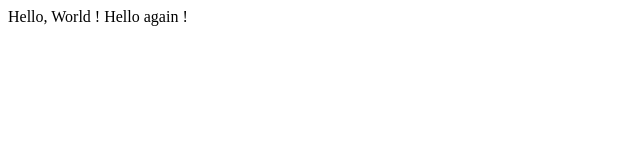
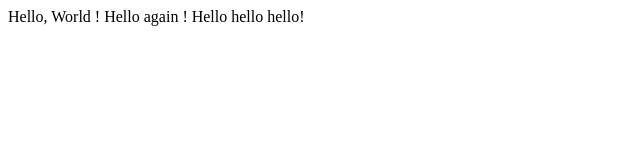
Before and after one commit to weoneLearning/lecture0, a plain HTML site: page index.html in a window 1280 px wide. Shown: the whole page, without its empty margins (0-640 px from the left). Drawn offline with Linux system fonts and the light colour scheme.

Commit message:
Update index.html

```diff
--- a/index.html
+++ b/index.html
@@ -9,7 +9,7 @@
 </head>
 
 <body>
-    Hello, World ! Hello again !
+    Hello, World ! Hello again ! Hello hello hello!
 </body>
 
 </html>
```
